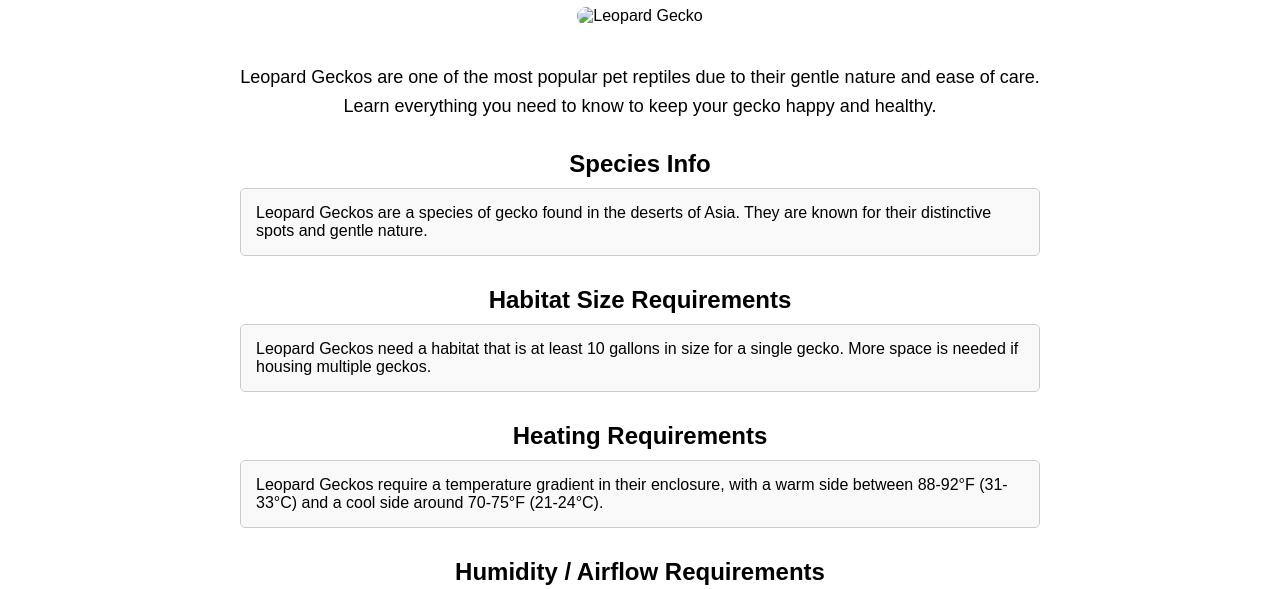
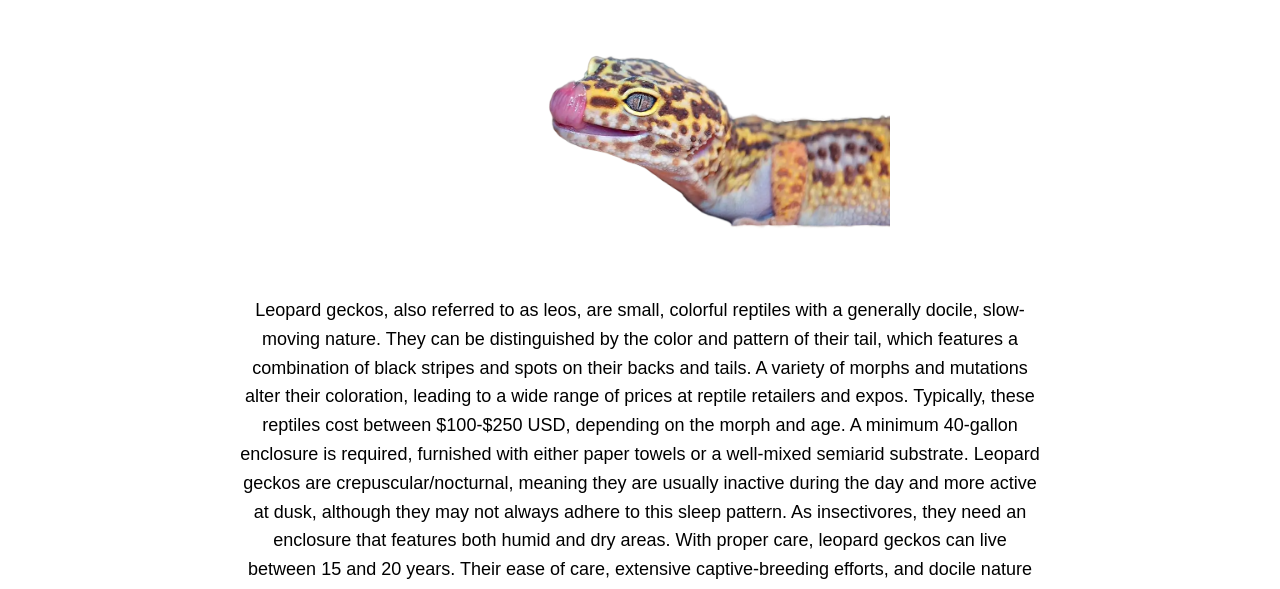
Before and after one commit to hunterhartbrown/reptilecare, a plain HTML site: page leopard-gecko.html in a window 1280 px wide. Shown: the part 170-759 px from the top of the page. Drawn offline with Linux system fonts and the light colour scheme.

Commit message:
change leo care

```diff
--- a/leopard-gecko.html
+++ b/leopard-gecko.html
@@ -130,23 +130,41 @@
   </header>
 
   <section class="care-guide-content">
-    <h1>Leopard Gecko Care Guide</h1>
-    <img src="../images/leopard-gecko.jpg" alt="Leopard Gecko">
-    <p>Leopard Geckos are one of the most popular pet reptiles due to their gentle nature and ease of care. Learn everything you need to know to keep your gecko happy and healthy.</p>
+    <h1>Leopard Gecko Care Guide</h1> <!-- https://www.leopardgeckowiki.com/index.php/Category:Morphs -->
+    <img src="images/leo trans bg.png" alt="Leopard Gecko">
+    <p>Leopard geckos, also referred to as leos, are small, colorful reptiles with a generally docile, slow-moving nature. They can be distinguished by the color and pattern of their tail, which features
+        a combination of black stripes and spots on their backs and tails. A variety of morphs and mutations alter their coloration, leading to a wide range of prices at reptile retailers and expos. Typically,
+        these reptiles cost between $100-$250 USD, depending on the morph and age. A minimum 40-gallon enclosure is required, furnished with either paper towels or a well-mixed semiarid substrate.
+        Leopard geckos are crepuscular/nocturnal, meaning they are usually inactive during the day and more active at dusk, although they may not always adhere to this sleep pattern. As insectivores, they
+        need an enclosure that features both humid and dry areas. With proper care, leopard geckos can live between 15 and 20 years. Their ease of care, extensive captive-breeding efforts, and docile nature
+        make them an ideal choice for beginners interested in reptile-keeping.
+    </p>
 
     <h2>Species Info</h2>
     <div class="info-box">
-      Leopard Geckos are a species of gecko found in the deserts of Asia. They are known for their distinctive spots and gentle nature.
+        Leopard Geckos, or Eublepharis macularius, are a species of gecko found in the deserts of the Middle East and southwestern Asia. More specifically, their native habitat range includes the rocky,
+        dry grasslands and desert regions of Afghanistan, Pakistan, India, Nepal, and parts of Iran. As previously mentioned, they are known for their distinctive spots and gentle nature. In the wild,
+        leos gather most of their heat from rocks warmed by the sun throughout the day. They are smaller than many other reptiles, with hatchlings typically measuring anywhere from 3 to 4 inches (7-10 cm) long.
+        Adults reach full size at around 12-18 months, with females growing to 7-8 inches (18-20 cm) and males to 8-11 inches (20-28 cm). Their toes do not contain any adhesive like that found in tree-dwelling geckos, so they
+        cannot climb smooth walls. Leopard geckos have distinctly thick tails that store fat and extra energy, similar to camel humps. This is part of what makes them such a great beginner-friendly
+        reptile, as they can typically go several days in a row without meals. When hunting, leos sometimes lift their tails in a wagging motion as they approach their prey. Leos can also make faint
+        chirping noises when they are curious, excited, or nervous. They can also drop their tails when threatened. This is a voluntary response to stimuli, not an instict, so they will only do this when
+        they are extraordinarily stressed. Like all reptiles, they shed their skin. They also eat their skin, in order to retain the nutrients from the shed. Unlike most other geckos, leos have eyelids.
     </div>
 
     <h2>Habitat Size Requirements</h2>
     <div class="info-box">
-      Leopard Geckos need a habitat that is at least 10 gallons in size for a single gecko. More space is needed if housing multiple geckos.
+      Leopard Geckos need a habitat that is at least 40 gallons in size for a single gecko. This species MUST be kept alone, it absolutely cannot be kept with other leos or other species of reptile. They
+      do not have strict humidity requirements, and can be kept at anywhere between 30%-50% humidity. That being said, they must have a "humid hide," or a damp, dark place where they can shed their skin. They
+      will require several hiding holes and rocks, to allow the animal to hide when stressed while also helping in regulating leos' body temperatures. They also enjoy climbing "steps," such as layered rocks or
+      short artificial decorations.
     </div>
 
     <h2>Heating Requirements</h2>
     <div class="info-box">
-      Leopard Geckos require a temperature gradient in their enclosure, with a warm side between 88-92°F (31-33°C) and a cool side around 70-75°F (21-24°C).
+      Leopard Geckos require a temperature gradient in their enclosure, with a warm side between 88-92°F (31-33°C) and a cool side around 70-75°F (21-24°C). Although debatably necessary, it is not harmful
+      to introduce a small amount UVB lighting for your animal. We recommend the Zoo Med ReptiSun T5 HO 5.0. This assists leos in processing the calcium they need to grow healthily. Other than this recommendation,
+      they do not require visible light to live happy, healthy lives. See the enrichment section below for optional lighting recommendations.
     </div>
 
     <h2>Humidity / Airflow Requirements</h2>
```
Also changed, not shown: all-care-guides.html (line endings or trailing spaces).
